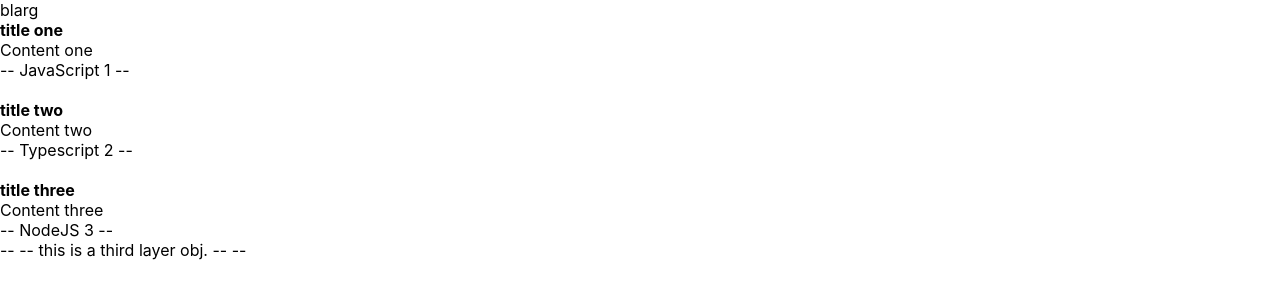
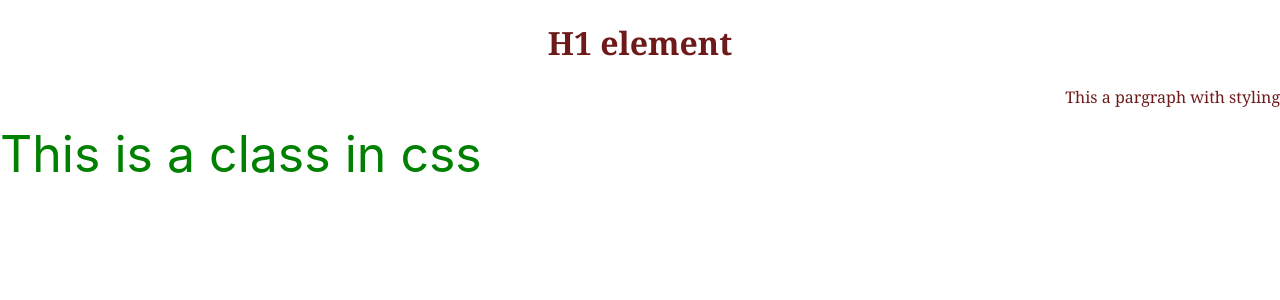
Before and after one commit to terjetopland/testReactJson, a React (Create React App) app: page / in a window 1280 px wide. Shown: the top 300 px of the page. Built offline with nearby package versions, Linux system fonts and the light colour scheme.

Commit message:
working with css

```diff
--- a/package.json
+++ b/package.json
@@ -34,5 +34,8 @@
       "last 1 firefox version",
       "last 1 safari version"
     ]
+  },
+  "devDependencies": {
+    "@babel/plugin-proposal-private-property-in-object": "^7.21.11"
   }
 }
--- a/src/App.js
+++ b/src/App.js
@@ -1,13 +1,16 @@
-import './App.css';
+// import './App.css';
+import './index.css'
 import React from 'react';
 import JsonReader from './components/JsonReader';
 
 
 function App() {
   return (
-    <div>
-      blarg
-      <JsonReader/>
+    <div className='container'>
+      <h1 >H1 element</h1>
+      <p>This a pargraph with styling</p>
+      <div className="myPara">This is a class in css</div>
+      {/* <JsonReader/> */}
       </div>
 
 
--- a/src/index.css
+++ b/src/index.css
@@ -11,3 +11,29 @@ code {
   font-family: source-code-pro, Menlo, Monaco, Consolas, 'Courier New',
     monospace;
 }
+
+h1 {
+  color: rgb(110, 26, 26);
+  text-align: center;
+  font-family: Georgia, 'Times New Roman', Times, serif;
+}
+
+p {
+  color: rgb(110, 26, 26);
+  text-align: right;
+  font-family: Georgia, 'Times New Roman', Times, serif;
+}
+
+.myPara {
+  font-size: 50px;
+  text-align: left;
+  color: green;
+}
+
+.container {
+  color: rgb(110, 26, 26);
+}
+
+* {
+  text-align: right;
+}
```
Also changed, not shown: 1 other file (tests, documents, lock files or other folders).
